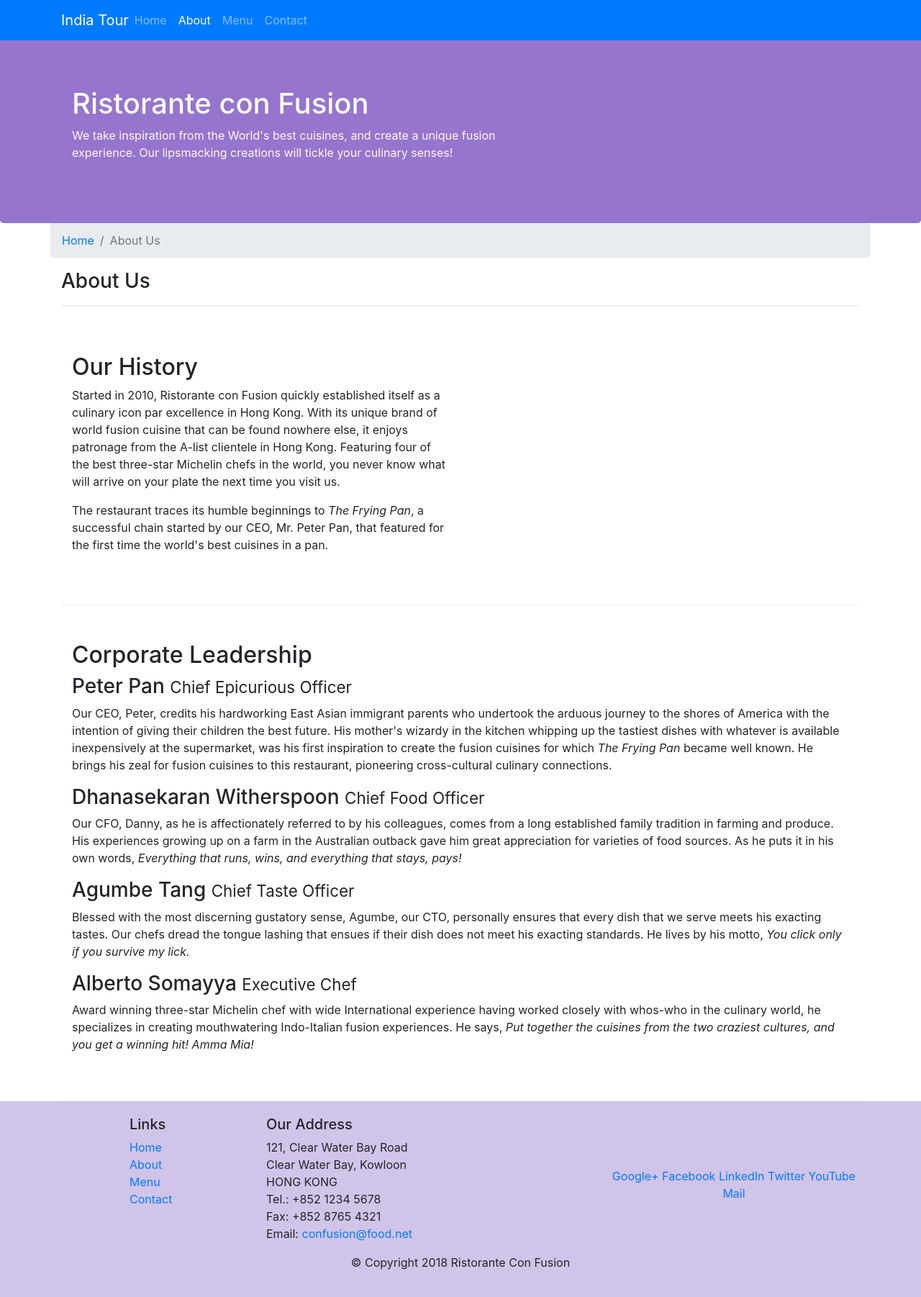
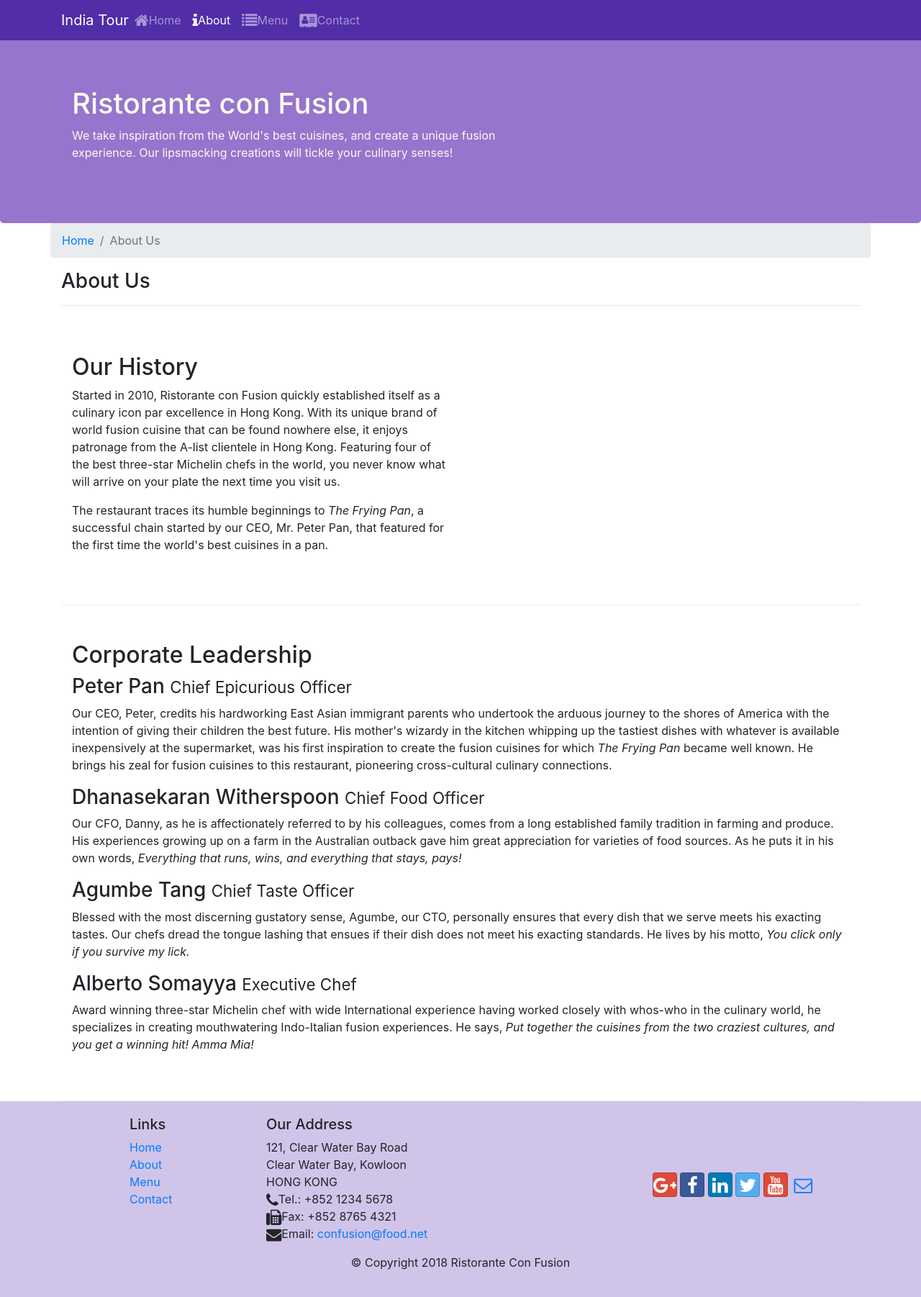
Before and after one commit to rohit10000/conFusion, a website: page aboutus.html in a window 1280 px wide. Shown: the whole page at 72% size. Drawn offline with nearby package versions, Linux system fonts and the light colour scheme.

Commit message:
icon-font: font-awesome and bootstrap-social

```diff
--- a/aboutus.html
+++ b/aboutus.html
@@ -5,6 +5,8 @@
 
   <!-- Bootstrap CSS -->
   <link rel="stylesheet" href="node_modules/bootstrap/dist/css/bootstrap.min.css">
+  <link rel="stylesheet" href="node_modules/font-awesome/css/font-awesome.min.css">
+  <link rel="stylesheet" href="node_modules/bootstrap-social/bootstrap-social.css">
     <link rel="stylesheet" href="css/styles.css" />
     <meta charset="utf-8">
     <meta name="viewport" content="width=device-width, initial-scale=1, shrink-to-fit=no">
@@ -14,7 +16,7 @@
 </head>
 
 <body>
-  <nav class="navbar navbar-dark navbar-expand-sm bg-primary fixed-top">
+  <nav class="navbar navbar-dark navbar-expand-sm fixed-top">
     <div class="container">
       <button class="navbar-toggler" type="button" data-toggle="collapse" data-target="#Navbar">
         <span class="navbar-toggler-icon"></span>
@@ -22,18 +24,10 @@
       <a class="navbar-brand mr-auto" href="./index.html">India Tour</a>
       <div class="collapse navbar-collapse" id="Navbar">
         <ul class="navbar-nav mr-auto">
-          <li class="nav-item">
-            <a class="nav-link" href="./index.html">Home</a>
-          </li>
-          <li class="nav-item">
-            <a class="nav-link active" href="#">About</a>
-          </li>
-          <li class="nav-item">
-            <a class="nav-link" href="#">Menu</a>
-          </li>
-          <li class="nav-item">
-            <a class="nav-link" href="#">Contact</a>
-          </li>
+          <li class="nav-item"><a class="nav-link" href="./index.html"><span class="fa fa-home fa-lg"></span>Home</a></li>
+          <li class="nav-item"><a class="nav-link active" href="./aboutus.html"><span class="fa fa-info fa-lg"></span>About</a></li>
+          <li class="nav-item"><a class="nav-link" href="#"><span class="fa fa-list fa-lg"></span>Menu</a></li>
+          <li class="nav-item"><a class="nav-link" href="#"><span class="fa fa-address-card fa-lg"></span>Contact</a></li>
         </ul>
       </div>
 
@@ -109,20 +103,20 @@
 		              121, Clear Water Bay Road<br>
 		              Clear Water Bay, Kowloon<br>
 		              HONG KONG<br>
-		              Tel.: +852 1234 5678<br>
-		              Fax: +852 8765 4321<br>
-		              Email: <a href="mailto:confusion@food.net">confusion@food.net</a>
+                  <i class="fa fa-phone fa-lg"></i>Tel.: +852 1234 5678<br>
+		              <i class="fa fa-fax fa-lg"></i>Fax: +852 8765 4321<br>
+		              <i class="fa fa-envelope fa-lg"></i>Email: <a href="mailto:confusion@food.net">confusion@food.net</a>
 		           </address>
                 </div>
                 <div class="col-12 col-sm-4 align-self-center">
-                    <div class="text-center">
-                        <a href="http://google.com/+">Google+</a>
-                        <a href="http://www.facebook.com/profile.php?id=">Facebook</a>
-                        <a href="http://www.linkedin.com/in/">LinkedIn</a>
-                        <a href="http://twitter.com/">Twitter</a>
-                        <a href="http://youtube.com/">YouTube</a>
-                        <a href="mailto:">Mail</a>
-                    </div>
+                  <div class="text-center">
+                      <a class="btn btn-social-icon btn-google" href="http://google.com/+"><i class="fa fa-google-plus fa-lg"></i></a>
+                      <a class="btn btn-social-icon btn-facebook" href="http://www.facebook.com/profile.php?id="><i class="fa fa-facebook fa-lg"></i></a>
+                      <a class="btn btn-social-icon btn-linkedin" href="http://www.linkedin.com/in/"><i class="fa fa-linkedin fa-lg"></i></a>
+                      <a class="btn btn-social-icon btn-twitter" href="http://twitter.com/"><i class="fa fa-twitter fa-lg"></i></a>
+                      <a class="btn btn-social-icon btn-google" href="http://youtube.com/"><i class="fa fa-youtube fa-lg"></i></a>
+                      <a class="btn btn-social-icon" href="mailto:"><i class="fa fa-envelope-o fa-lg"></i></a>
+                  </div>
                 </div>
            </div>
            <div class="row justify-content-center">
--- a/package.json
+++ b/package.json
@@ -15,6 +15,10 @@
   },
   "dependencies": {
     "bootstrap": "^4.0.0",
+    "bootstrap-social": "^5.1.1",
+    "cache": "^2.1.0",
+    "clean": "^4.0.2",
+    "font-awesome": "^4.7.0",
     "jquery": "^3.3.1",
     "popper.js": "^1.12.9"
   }
```
Also changed, not shown: index.html (+15 -13 lines), 1 other file.
